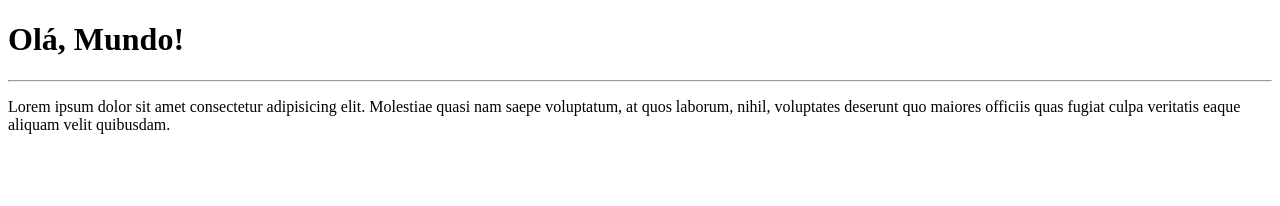
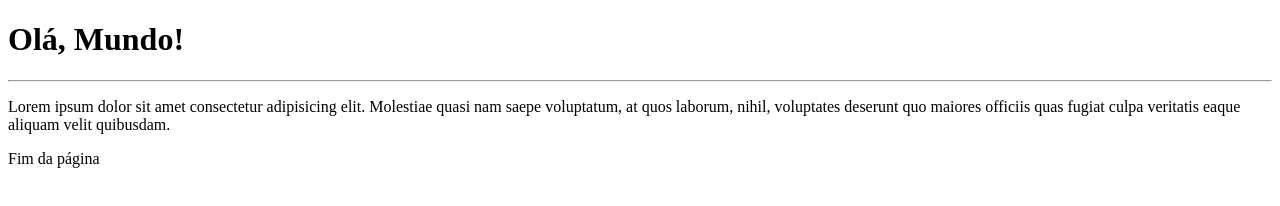
Before and after one commit to LuisFelipedosSantos96/Ola-Mundo, a plain HTML site: page Site exemplo/index.html in a window 1280 px wide. Drawn offline with Linux system fonts and the light colour scheme.

Commit message:
Adicionei um paragrafo

```diff
--- a/Site exemplo/index.html
+++ b/Site exemplo/index.html
@@ -9,5 +9,6 @@
     <h1>Olá, Mundo!</h1>
     <hr>
     <p>Lorem ipsum dolor sit amet consectetur adipisicing elit. Molestiae quasi nam saepe voluptatum, at quos laborum, nihil, voluptates deserunt quo maiores officiis quas fugiat culpa veritatis eaque aliquam velit quibusdam.</p>
+    <p> Fim da página</p>
 </body>
 </html>
```
